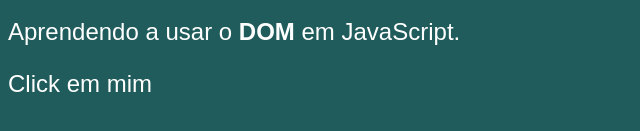
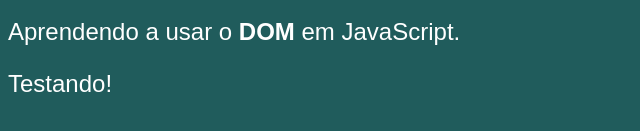
Before and after one commit to JailtonAraujo/JavaScript, a plain HTML site: page CursoJS/Aula-07/ex007.html in a window 1280 px wide. Shown: the part 153-284 px from the top of the page, 0-640 px from the left. Drawn offline with Linux system fonts and the light colour scheme.

Commit message:
Aprendndo DOM

```diff
--- a/CursoJS/Aula-07/ex007.html
+++ b/CursoJS/Aula-07/ex007.html
@@ -19,10 +19,24 @@
     <h1>Iniciando com DOM</h1>
     <p>Aqui vai o resultado</p>
     <p>Aprendendo a usar o <strong>DOM</strong> em JavaScript.</p>
-    <div>Click em mim</div>
+    <div id="msg">Click em mim</div>
 
     <script>
+        var corpo = window.document.body;
+        /*
+        var p1 = window.document.getElementsByTagName('p')[0];
+        var d = window.document.getElementById('msg');
+        document.getElementsByTagName('p')[0].innerText = 'Senha invalida!';
 
+        d.style.background = 'green';
+        d.innerText = 'Aguardando...'
+        */
+
+        //var p1 = window.document.querySelector('p')[0]; não da certo!
+        var d = window.document.querySelector('div#msg');
+
+        //p1.innerText = 'Deu certo!';
+        d.innerText = 'Testando!';
     </script>
 </body>
 </html>
```
